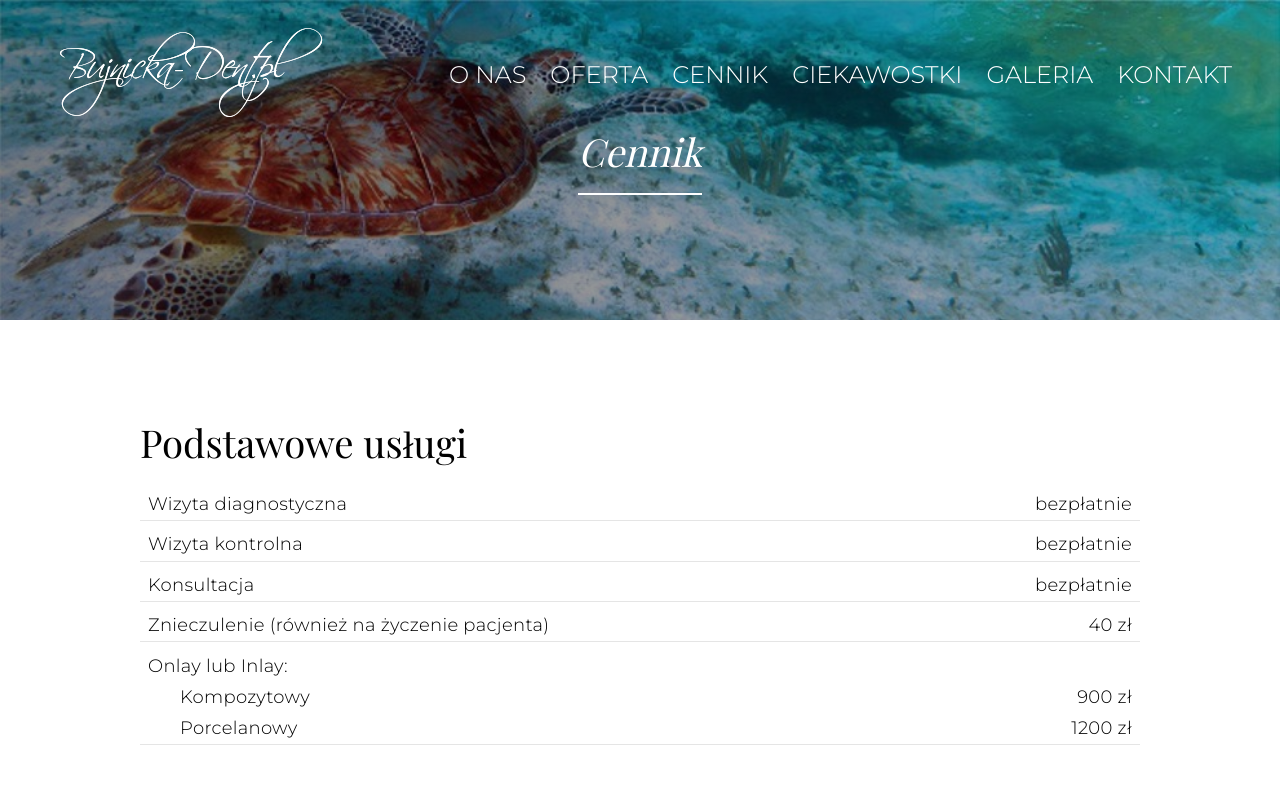
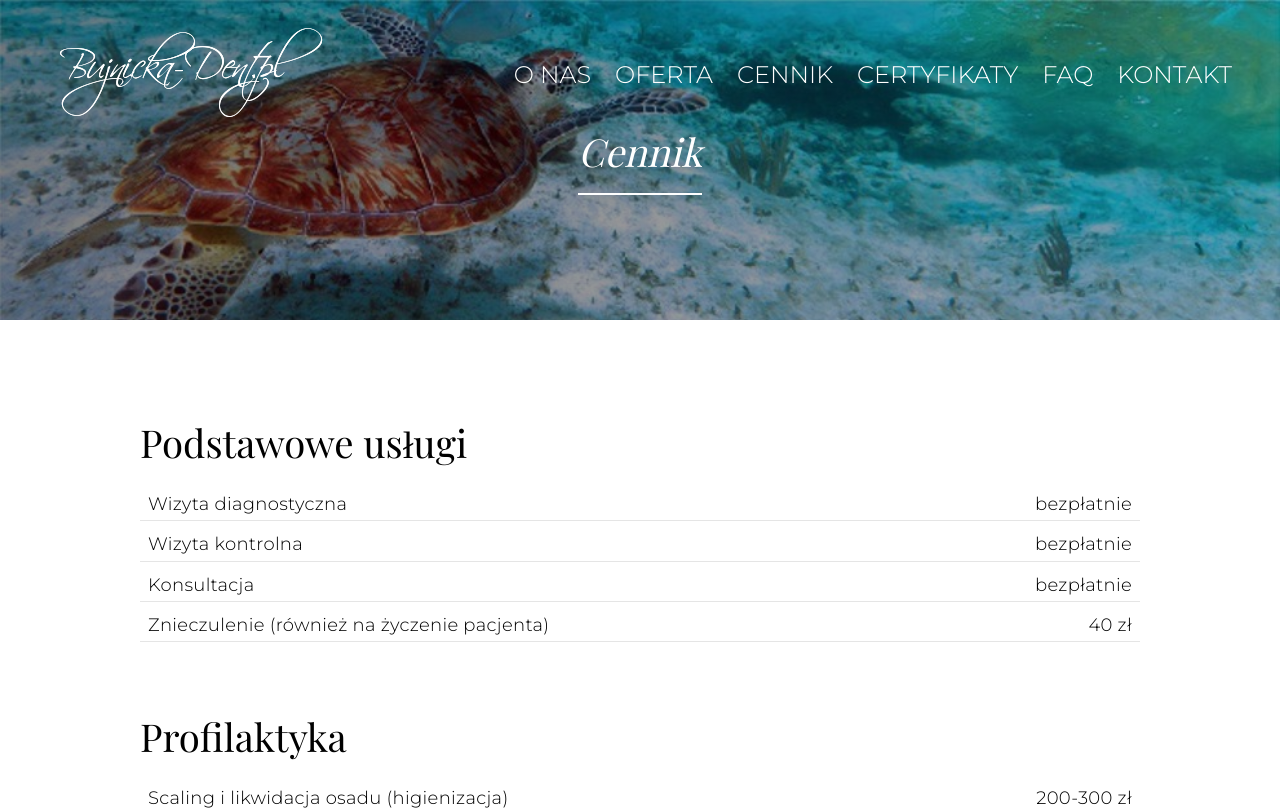
Before and after one commit to ArtoszBart/bujnicka-dent, a React (Create React App) app: page /prices in a window 1280 px wide. Shown: the top 810 px of the page. Built offline with nearby package versions, Linux system fonts and the light colour scheme; a web font is replaced by a local one.

Commit message:
Minor fixes

```diff
--- a/src/App.js
+++ b/src/App.js
@@ -36,8 +36,8 @@ function App() {
         <Route exact path='/about' element={<AboutPage />} />
         <Route exact path='/offer' element={<OfferPage />} />
         <Route exact path='/prices' element={<Prices />} />
-        <Route exact path='/curiosities' element={<NotFound />} />
-        <Route exact path='/gallery' element={<NotFound />} />
+        <Route exact path='/faq' element={<NotFound />} />
+        <Route exact path='/certificates' element={<NotFound />} />
         <Route exact path='/contact' element={<Contact />} />
         <Route exact path='/appointment' element={<NotFound />} />
 
--- a/src/components/fragments/Navigation.js
+++ b/src/components/fragments/Navigation.js
@@ -34,13 +34,13 @@ function Navigation() {
 						</Link>
 					</li>
 					<li className={'menu-nav-item' + (open ? ' open' : '')}>
-						<Link to="/curiosities" className="text-link menu-nav-link" onClick={() => setOpen(false)}>
-							Ciekawostki
+						<Link to="/certificates" className="text-link menu-nav-link" onClick={() => setOpen(false)}>
+							Certyfikaty
 						</Link>
 					</li>
 					<li className={'menu-nav-item' + (open ? ' open' : '')}>
-						<Link to="/gallery" className="text-link menu-nav-link" onClick={() => setOpen(false)}>
-							Galeria
+						<Link to="/faq" className="text-link menu-nav-link" onClick={() => setOpen(false)}>
+							FAQ
 						</Link>
 					</li>
 					<li className={'menu-nav-item' + (open ? ' open' : '')}>
--- a/src/components/pages/Offer.js
+++ b/src/components/pages/Offer.js
@@ -32,6 +32,15 @@ function Offer() {
 							Inaczej wkłady koronowe - są to wypełnienia zębów o bardzo wysokiej jakości.
 						</p>
 						<a href="/offer/onlay-inlay" className="button">Zobacz więcej</a>
+					</div>
+					<div className="offers-single">
+						<img src={CarPhoto} alt="" />
+						<h3>Stomatologia Cyfrowa</h3>
+						<p>
+							Lorem ipsum dolor sit amet, consectetur adipiscing elit.
+							Etiam euismod ante sit amet congue elementum.
+						</p>
+						<a href="/offer/digital-dentistry" className="button">Zobacz więcej</a>
 					</div>
 					<div className="offers-single">
 						<img src={CarPhoto} alt="" />
--- a/src/components/pages/Prices.js
+++ b/src/components/pages/Prices.js
@@ -24,20 +24,13 @@ function Implants() {
 					<div className="prices-item">
 						<p>Znieczulenie (również na życzenie pacjenta)</p><p>40 zł</p>
 					</div>
-					<div className="prices-item prices-multiple">
-						<p>Onlay lub Inlay:</p>
-						<div className="prices-multiple-items">
-							<p>Kompozytowy</p><p>900 zł</p>
-							<p>Porcelanowy</p><p>1200 zł</p>
-						</div>
-					</div>
 				</article>
 
 
 				<article className="prices">
 					<h2>Profilaktyka</h2>
 					<div className="prices-item">
-						<p>Scaling i likwidacja osadu</p>
+						<p>Scaling i likwidacja osadu (higienizacja)</p>
 						<p>200-300 zł</p>
 					</div>
 					<div className="prices-item">
--- a/src/styles/fragments/_footer.scss
+++ b/src/styles/fragments/_footer.scss
@@ -10,5 +10,9 @@ footer {
 	p {
 		margin: 0 1rem;
 		text-align: center;
+
+		a.text-link {
+			color: $primary-color;
+		}
 	}
 }
```
Also changed, not shown: TODO.txt (deleted).
